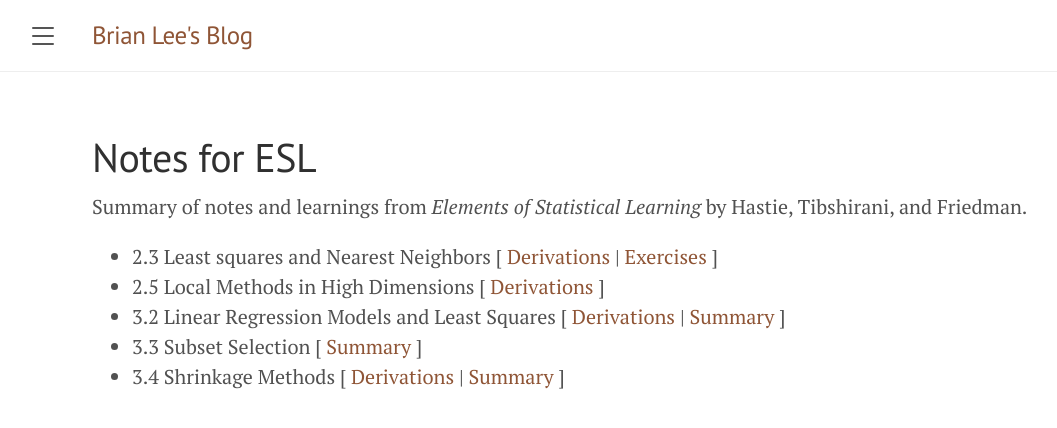
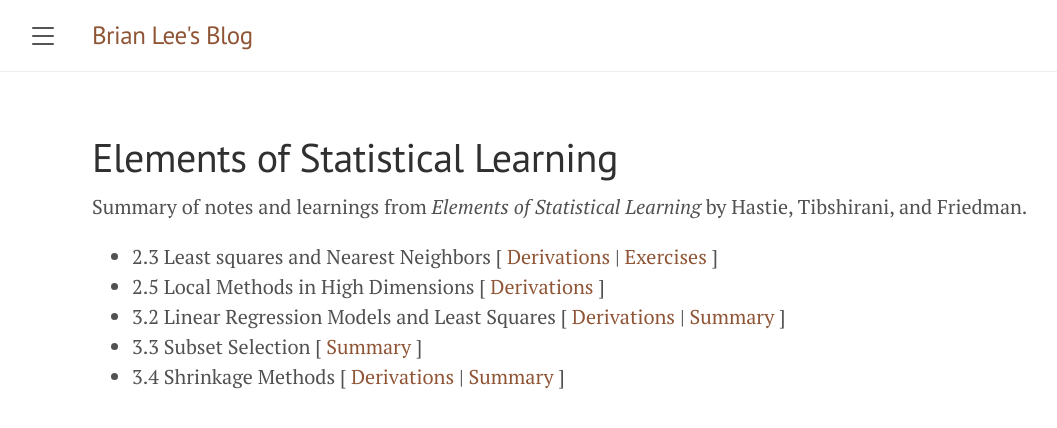
Before and after one commit to briansmlee/briansmlee.github.io, a Jekyll site: the page built from docs/esl.html, in a window 1280 px wide. Shown: the top 428 px of the page, without its empty margins (8-1065 px from the left). Built offline with Jekyll 4.4.1, drawn with Linux system fonts in a browser that asks for light colours.

Commit message:
Rename ESL page title

```diff
--- a/docs/esl.html
+++ b/docs/esl.html
@@ -1,6 +1,6 @@
 ---
 layout: page
-title: Notes for ESL
+title: Elements of Statistical Learning
 permalink: /esl/
 ---
 <p>Summary of notes and learnings from <em>Elements of Statistical Learning</em> by Hastie, Tibshirani, and Friedman.</p>
```
